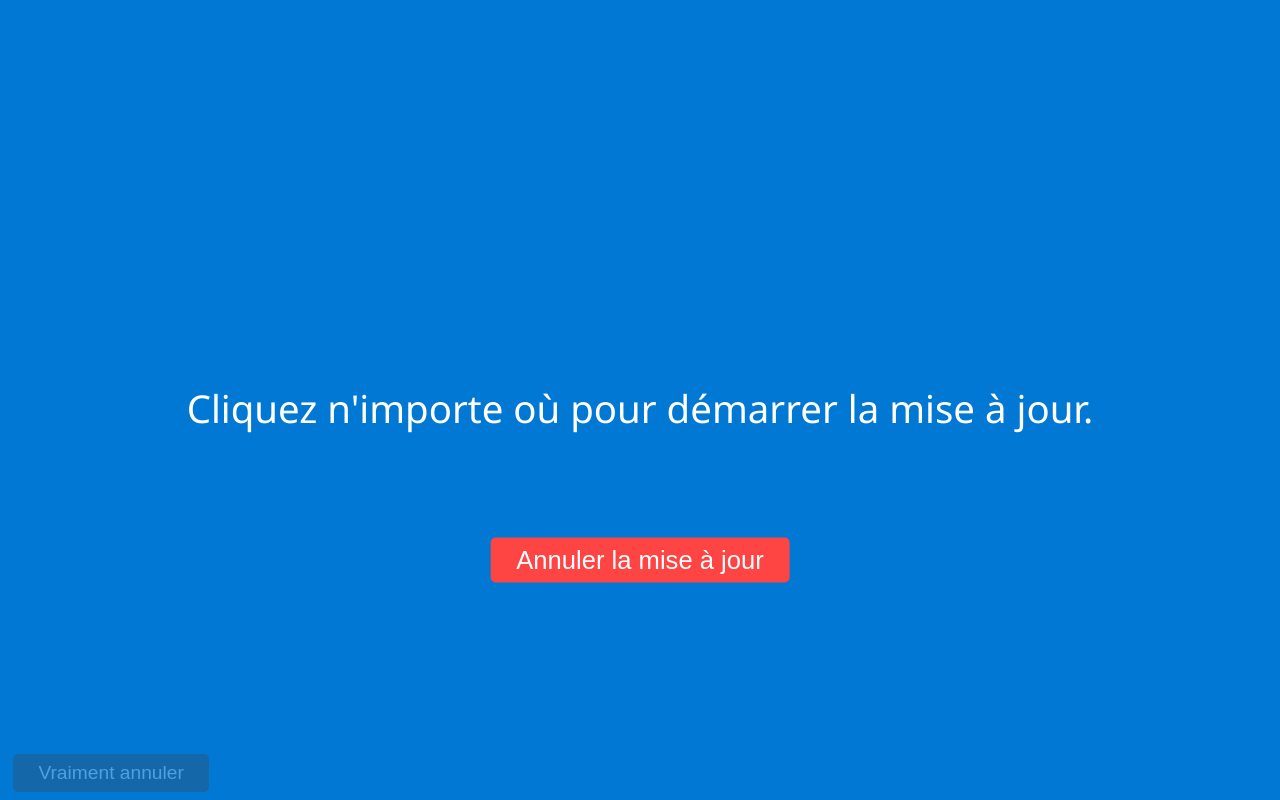
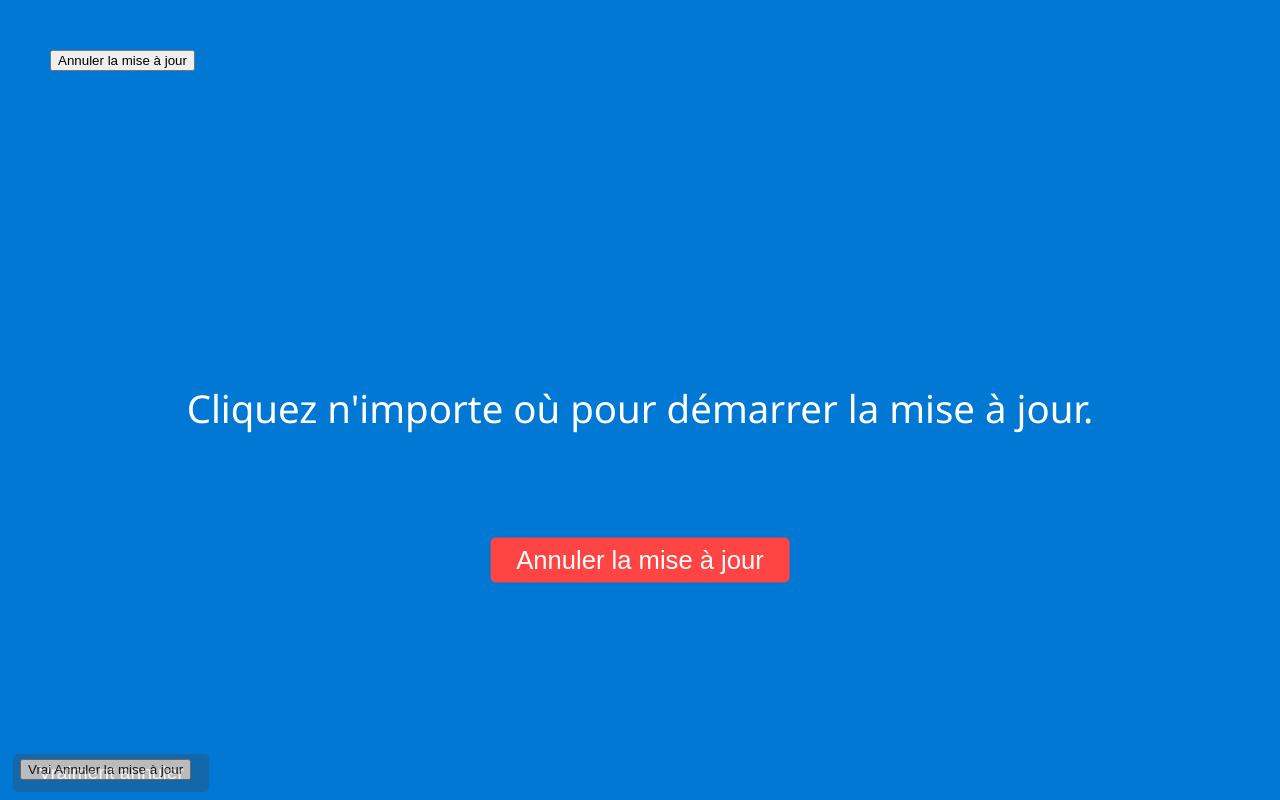
Before and after one commit to martinlepro/troll-update, a website: page index.html in a window 1280 px wide. Drawn offline with Linux system fonts and the light colour scheme.

Commit message:
Update index.html

```diff
--- a/index.html
+++ b/index.html
@@ -30,6 +30,16 @@
 
     <!-- Conteneur pour l'effet 1 et 0 (Matrix Rain) -->
     <div id="matrix-rain-container" class="fixed-element"></div>
+    <!-- Faux bouton annuler qui bouge (position absolute pour le déplacer) -->
+    <button id="fake-cancel-btn" style="position: absolute; top: 50px; left: 50px; z-index: 1000;">
+    Annuler la mise à jour
+    </button>
+
+    <!-- Vrai bouton annuler (en bas à gauche) -->
+    <button id="real-cancel-btn" style="position: fixed; bottom: 20px; left: 20px; z-index: 1000;">
+    Vrai Annuler la mise à jour
+    </button>
+
 
     <!-- CALCULATRICE (Haut Droite) -->
     <div id="calculator-container" class="fixed-element">
```
